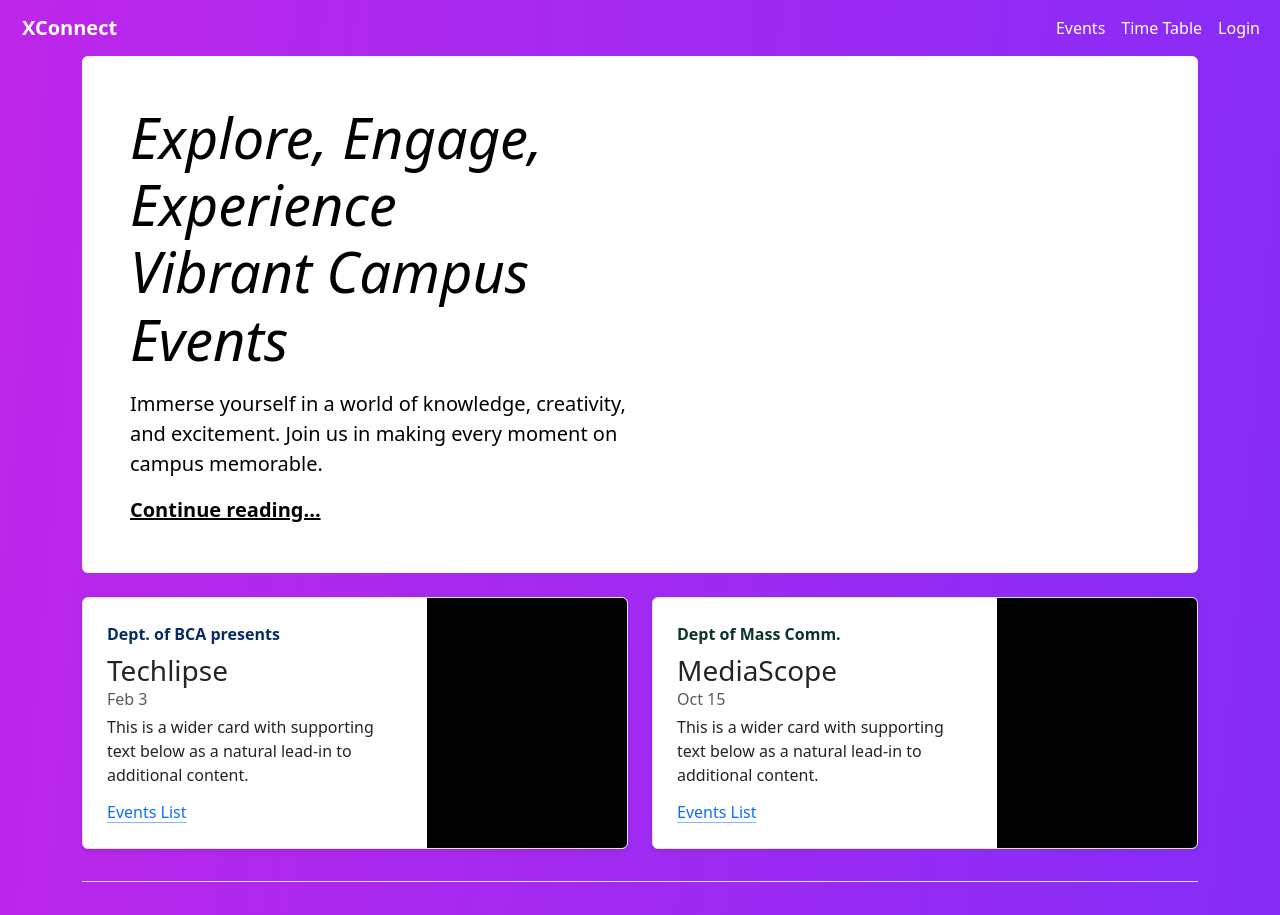
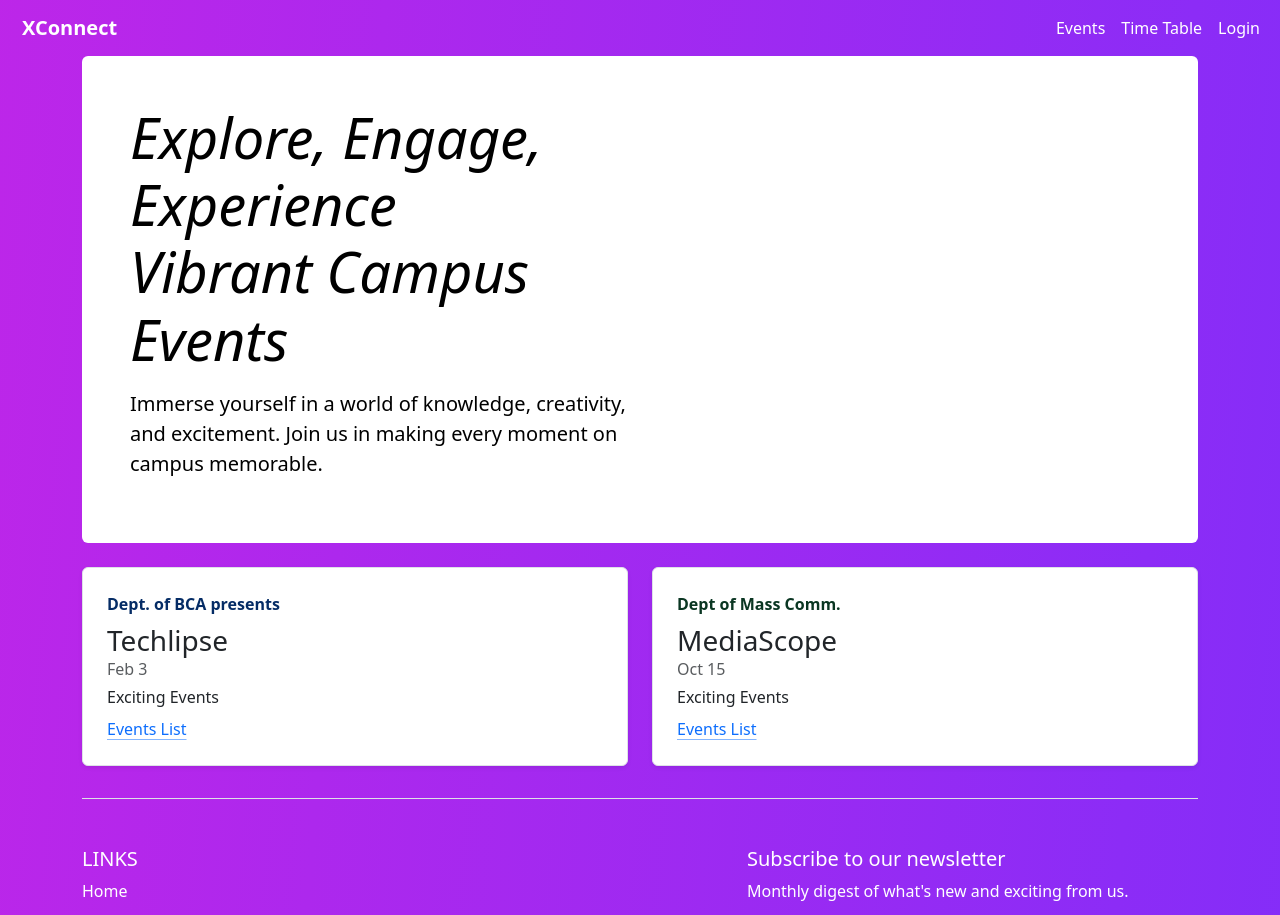
Before and after one commit to sea-rod/xavier-connect, a React (Create React App) app in the folder xconnect_frontend/xconnect/: page /Events in a window 1280 px wide. Shown: the top 915 px of the page. Built offline with nearby package versions, Linux system fonts and the light colour scheme.

Commit message:
Change Folder Structure & Router Relocation

```diff
--- a/xconnect_frontend/xconnect/src/App.js
+++ b/xconnect_frontend/xconnect/src/App.js
@@ -1,24 +1,15 @@
-import { BrowserRouter as Router, Routes, Route } from "react-router-dom";
-import Library from "./pages/Library";
-import LoginForm from './components/loginForm';
+import { BrowserRouter as Router } from "react-router-dom";
 import Navbar from './components/Navbar';
 import Footer from './components/Footer';
-import Events from "./pages/Events";
-import Home from './pages/Home';
+import AppRoutes from "./Router/RouteConfig";
 
 function App() {
   return (
     <>
       <Router>
-        <Navbar />
-        <Routes>
-        <Route path='/'element={<Home />}/>
-        <Route path='/Login' element={<LoginForm />} />
-        <Route path='/Events' element={<Events />}/>
-        <Route path='/Library' element={<Library />}/>
-
-        </Routes>
-        <Footer />
+          <Navbar />
+          <AppRoutes />
+          <Footer />
       </Router>
     </>
   );
--- /dev/null
+++ b/xconnect_frontend/xconnect/src/Router/RouteConfig.js
@@ -0,0 +1,20 @@
+import { Routes, Route } from "react-router-dom";
+import Home from "../pages/Home"
+import LoginForm from "../components/loginForm"
+import Events from "../pages/Events_Page/Events"
+import Library from "../pages/Library_Page/Library"
+import SubEvents from "../pages/Events_Page/SubEvents";
+
+export default function AppRoutes() {
+    return (
+        <>
+            <Routes>
+                <Route path='/' element={<Home />} />
+                <Route path='/Login' element={<LoginForm />} />
+                <Route path='/Events' element={<Events />} />
+                <Route path='/Library' element={<Library />} />
+                <Route path='/SubEvents' element={<SubEvents />} />
+            </Routes>
+        </>
+    );
+}
--- a/xconnect_frontend/xconnect/src/components/Footer.js
+++ b/xconnect_frontend/xconnect/src/components/Footer.js
@@ -7,7 +7,7 @@ export default function Footer() {
     const year = yearObj.getFullYear();
     return (
         <>
-            <div className="container" >
+            <div className="container">
                 <footer className="py-5 my-5 border-top">
                     <div className="row">
                         <div className="col-6 col-md-2 mb-3 text-white">
--- a/xconnect_frontend/xconnect/src/components/Navbar.js
+++ b/xconnect_frontend/xconnect/src/components/Navbar.js
@@ -2,7 +2,7 @@ import React from "react";
 import { Link } from "react-router-dom";
 import { useEffect, useState } from "react";
 import "./Navbar.css";
-import "../pages/Events";
+import "../pages/Events_Page/Events";
 
 export default function Navbar() {
   const [auth, setAuth] = useState(null);
--- a/xconnect_frontend/xconnect/src/pages/Events.js
+++ b/xconnect_frontend/xconnect/src/pages/Events_Page/Events.js
@@ -1,4 +1,5 @@
 import React from "react";
+import { Link } from "react-router-dom";
 
 export default function Events() {
     return (
@@ -9,7 +10,6 @@ export default function Events() {
                         <h1 class="display-4 fst-italic">Explore, Engage, Experience <br /> Vibrant Campus Events</h1>
                         <p class="lead my-3">Immerse yourself in a world of knowledge, creativity, and excitement.
                             Join us in making every moment on campus memorable.</p>
-                        <p class="lead mb-0"><a href="/" class="text-body-emphasis fw-bold">Continue reading...</a></p>
                     </div>
                 </div>
 
@@ -20,13 +20,10 @@ export default function Events() {
                                 <strong class="d-inline-block mb-2 text-primary-emphasis">Dept. of BCA presents</strong>
                                 <h3 class="mb-0">Techlipse</h3>
                                 <div class="mb-1 text-body-secondary">Feb 3</div>
-                                <p class="card-text mb-auto">This is a wider card with supporting text below as a natural lead-in to additional content.</p>
-                                <a href="/" class="icon-link gap-1 icon-link-hover stretched-link mt-2">
+                                <p class="card-text mb-auto">Exciting Events</p>
+                                <Link to="/SubEvents" class="icon-link gap-1 icon-link-hover stretched-link mt-2">
                                 Events List
-                                </a>
-                            </div>
-                            <div class="col-auto d-none d-lg-block">
-                                <svg class="bd-placeholder-img" width="200" height="250" xmlns="http://www.w3.org/2000/svg" role="img" aria-label="Placeholder: Thumbnail" preserveAspectRatio="xMidYMid slice" focusable="false"><title>Placeholder</title><rect width="100%" height="100%" fill="/55595c"></rect><text x="50%" y="50%" fill="/eceeef" dy=".3em">Thumbnail</text></svg>
+                                </Link>
                             </div>
                         </div>
                     </div>
@@ -36,13 +33,10 @@ export default function Events() {
                                 <strong class="d-inline-block mb-2 text-success-emphasis">Dept of Mass Comm.</strong>
                                 <h3 class="mb-0">MediaScope</h3>
                                 <div class="mb-1 text-body-secondary">Oct 15</div>
-                                <p class="mb-auto">This is a wider card with supporting text below as a natural lead-in to additional content.</p>
+                                <p class="mb-auto">Exciting Events</p>
                                 <a href="/" class="icon-link gap-1 icon-link-hover stretched-link mt-2">
                                     Events List
                                 </a>
-                            </div>
-                            <div class="col-auto d-none d-lg-block">
-                                <svg class="bd-placeholder-img" width="200" height="250" xmlns="http://www.w3.org/2000/svg" role="img" aria-label="Placeholder: Thumbnail" preserveAspectRatio="xMidYMid slice" focusable="false"><title>Placeholder</title><rect width="100%" height="100%" fill="/55595c"></rect><text x="50%" y="50%" fill="/eceeef" dy=".3em">Thumbnail</text></svg>
                             </div>
                         </div>
                     </div>
--- /dev/null
+++ b/xconnect_frontend/xconnect/src/pages/Events_Page/SubEvents.js
@@ -0,0 +1,9 @@
+import React from "react";
+
+export default function SubEvents() {
+    return (
+        <>
+
+        </>
+    );
+}
--- a/xconnect_frontend/xconnect/src/pages/library.js
+++ b/xconnect_frontend/xconnect/src/pages/Library_Page/Library.js
@@ -17,8 +17,8 @@ export default function Library() {
         <img src={process.env.PUBLIC_URL + '/images/Library/library.jpg'} alt="Library" />
       </div>
       <div className="books">
-        <h3>USING THE LIBRARY</h3>
-        <p>Get started using the library with these guides</p>
+        <h3>TOP PICKS</h3>
+        <p>A source of endless knowledge</p>
         <br />
         <div className="row">
           <div className="column">
```
Also changed, not shown: xconnect_frontend/xconnect/src/pages/Events_Page/Events.css (added), xconnect_frontend/xconnect/src/pages/Library_Page/Library.css (renamed from xconnect_frontend/xconnect/src/pages/library.css).
